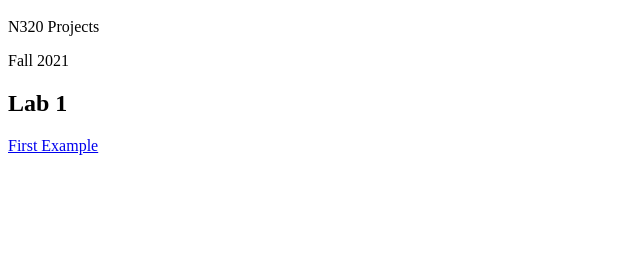
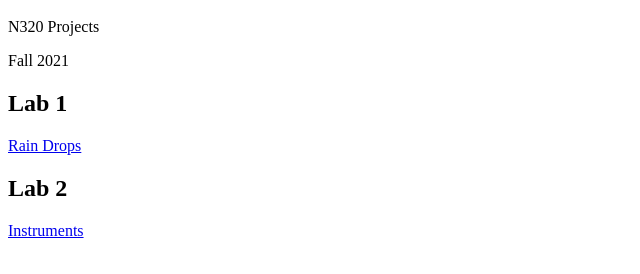
Before and after one commit to lilywebe/N320Fall2021, a plain HTML site: page index.html in a window 1280 px wide. Shown: the part 48-322 px from the top of the page, without its empty margins (0-640 px from the left). Drawn offline with Linux system fonts and the light colour scheme.

Commit message:
Update index.html

```diff
--- a/index.html
+++ b/index.html
@@ -6,7 +6,9 @@
 <p>Fall 2021</p>
 
 <h2>Lab 1</h2>
-<p> <a href="Labs/lab1/index.html">First Example</a></p>
+<p> <a href="Labs/lab1/index.html">Rain Drops</a></p>
 
+<h2>Lab 2</h2>
+<p> <a href="Labs/lab2/index.html">Instruments</a></p>
     </body>
 </html>
```
